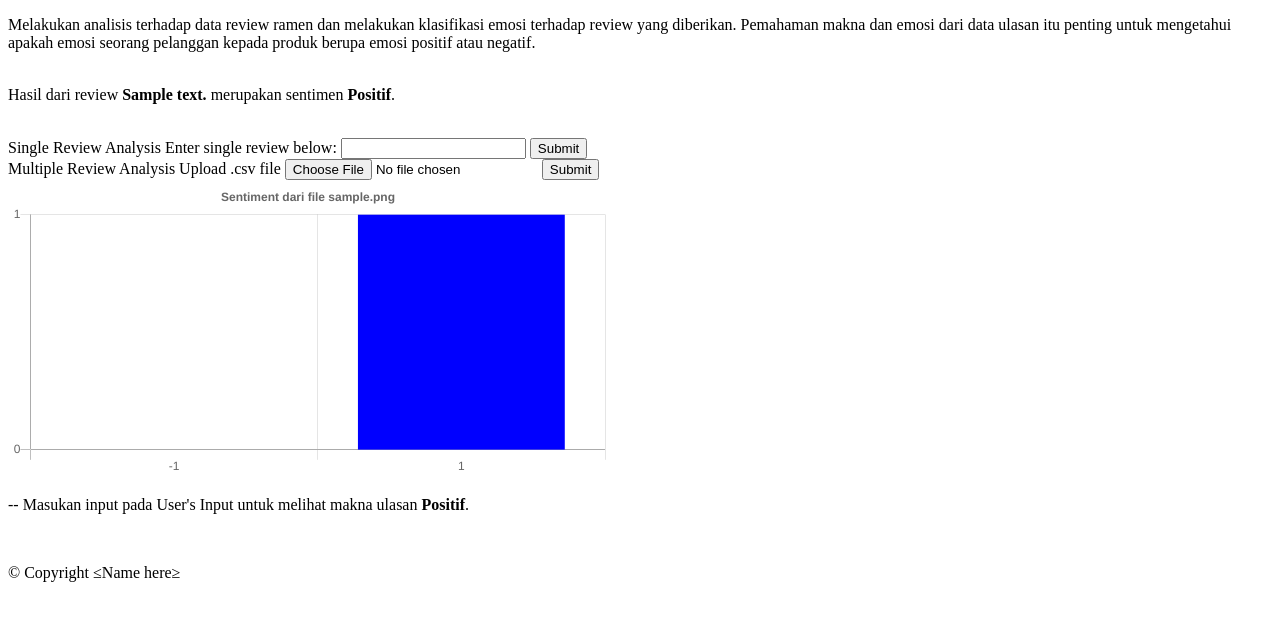
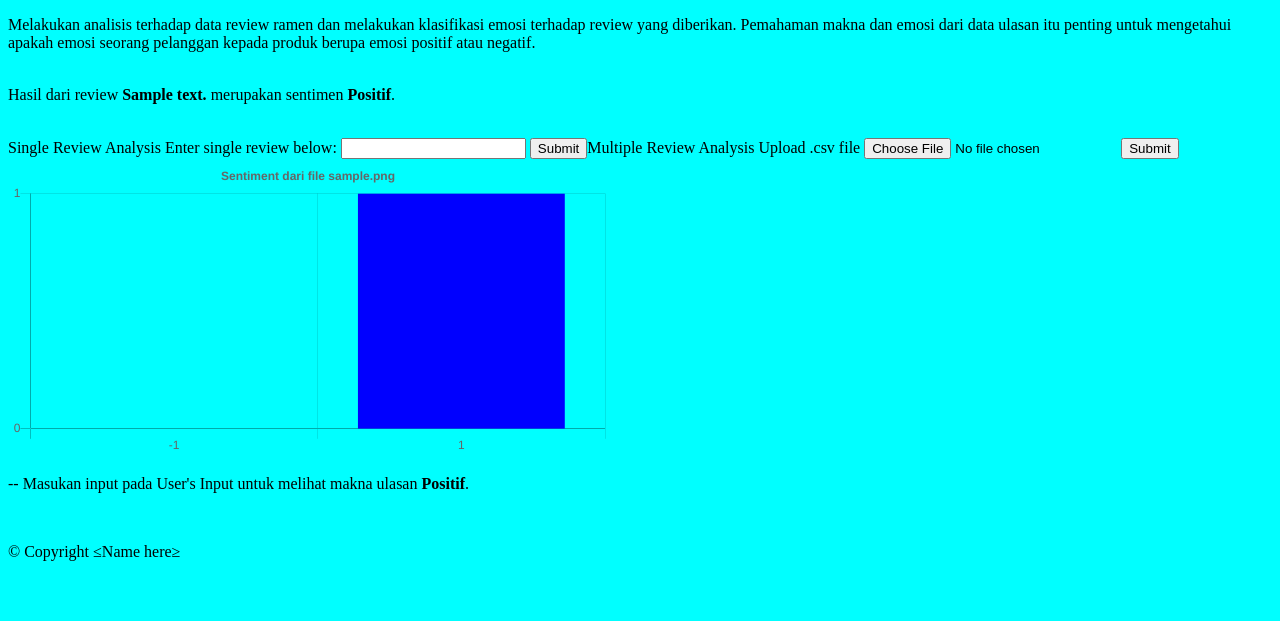
Before and after one commit to ayogaks/SentimentProgram, a PHP site: template app/view/pages/indexview.php in a window 1280 px wide. Shown: the top 621 px of the page. Run offline with PHP 8.4, Linux system fonts and the light colour scheme; the template is opened without the code that fills it: most values are stand-ins (such as "Sample title", 1, 10 or a date in 2020); data that the repository does not hold is empty; some libraries are stand-ins or nearby versions.

Commit message:
[EDIT} Handle bagian css

```diff
--- a/app/view/layout/header.php
+++ b/app/view/layout/header.php
@@ -7,8 +7,18 @@
 
     <title><?php echo $title; ?></title>
     <meta name="viewport" content="width=device-width, initial-scale=1">
+    <link rel="stylesheet" href="/public_html/index.css">
     <script src="https://cdnjs.cloudflare.com/ajax/libs/Chart.js/2.5.0/Chart.min.js"></script>
+    <style>
+        body {
+            background-color: aqua !important;
+        }
 
+        .UserInput {
+            display: flex;
+            background-color: aqua !important;
+        }
+    </style>
 </head>
 
 <body>
--- /dev/null
+++ b/public_html/index.css
@@ -0,0 +1,8 @@
+body{
+    background-color: aqua !important;
+}
+
+.UserInput{
+    display: flex;
+    background-color: aqua !important;
+}
```
Also changed, not shown: app/index.php (+9 -0 lines), app/view/renderfile.php (added, +19 -0 lines), .htaccess.
